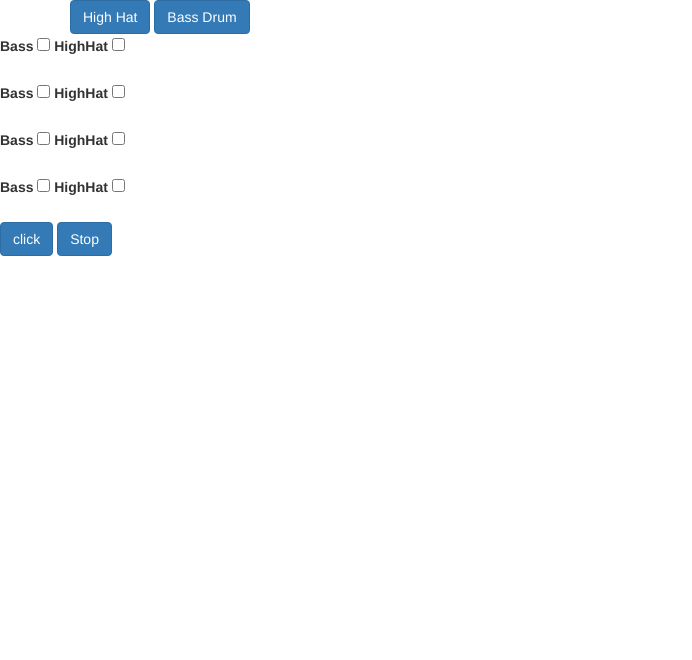
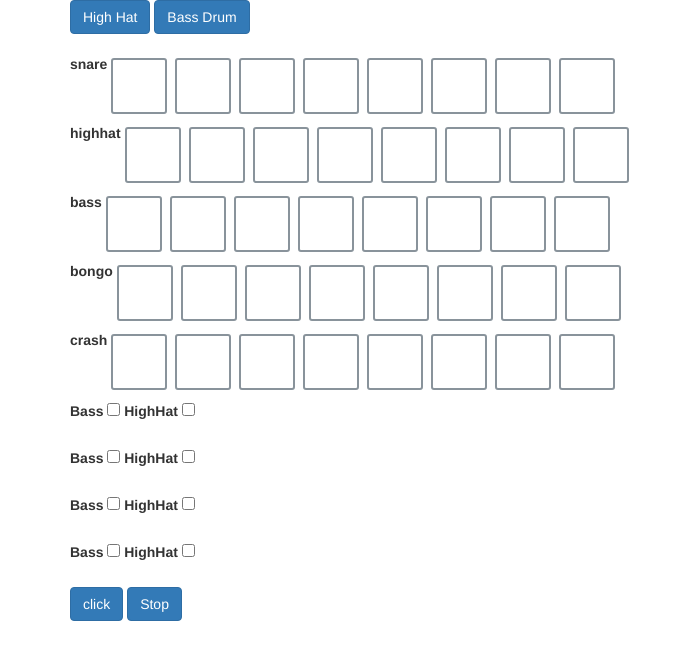
Before and after one commit to BrianHGrant/drum-machine, a plain HTML site: page index.html in a window 1280 px wide. Shown: the whole page, without its empty margins (0-692 px from the left). Drawn offline with Linux system fonts and the light colour scheme.

Commit message:
Add checkboxes and style.

```diff
--- a/css/styles.css
+++ b/css/styles.css
@@ -0,0 +1,43 @@
+.sequencer {
+	display: flex;
+	flex-direction: column;
+	align-items: center;
+	transition: opacity 0.3s ease-in-out;
+}
+
+.row {
+	position: relative;
+	display: flex;
+	width: 100%;
+}
+
+.row:hover {
+	z-index: 100;
+}
+
+.sequencer label span {
+	position: relative;
+	display: block;
+	width: 7vh;
+  height: 7vh;
+  margin: 0.5vh;
+	border: 2px solid #89939B;
+	border-radius: 3px;
+	cursor: pointer;
+}
+
+.sequencer label input[type=checkbox]:checked ~ span {
+	background: blue;
+}
+
+/*.sequencer label.active input[type=checkbox]:checked ~ span {
+	background: blue;
+}*/
+
+.sequencer label input {
+	display: none;
+}
+
+/*.sequencer .active span {
+	border-color: #EB495D;
+}*/
--- a/index.html
+++ b/index.html
@@ -13,15 +13,67 @@
 
       <button type="button" class="btn btn-primary" id="high-hat">High Hat</button>
       <button type="button" class="btn btn-primary" id="bass-drum">Bass Drum</button>
+      <br>
+      <br>
+      <div id="loop-sound">
+        <div id="sequencer" class="sequencer">
+          <div class="row">
+            <label for="">snare</label>
+            <label><input type="checkbox"><span></span></label>
+            <label><input type="checkbox"><span></span></label>
+            <label><input type="checkbox"><span></span></label>
+            <label><input type="checkbox"><span></span></label>
+            <label><input type="checkbox"><span></span></label>
+            <label><input type="checkbox"><span></span></label>
+            <label><input type="checkbox"><span></span></label>
+            <label><input type="checkbox"><span></span></label>
+          </div>
+          <div class="row">
+            <label for="">highhat</label>
+            <label><input type="checkbox"><span></span></label>
+            <label><input type="checkbox"><span></span></label>
+            <label><input type="checkbox"><span></span></label>
+            <label><input type="checkbox"><span></span></label>
+            <label><input type="checkbox"><span></span></label>
+            <label><input type="checkbox"><span></span></label>
+            <label><input type="checkbox"><span></span></label>
+            <label><input type="checkbox"><span></span></label>
+          </div>
+          <div class="row">
+            <label for="">bass</label>
+            <label><input type="checkbox"><span></span></label>
+            <label><input type="checkbox"><span></span></label>
+            <label><input type="checkbox"><span></span></label>
+            <label><input type="checkbox"><span></span></label>
+            <label><input type="checkbox"><span></span></label>
+            <label><input type="checkbox"><span></span></label>
+            <label><input type="checkbox"><span></span></label>
+            <label><input type="checkbox"><span></span></label>
+          </div>
+          <div class="row">
+            <label for="">bongo</label>
+            <label><input type="checkbox"><span></span></label>
+            <label><input type="checkbox"><span></span></label>
+            <label><input type="checkbox"><span></span></label>
+            <label><input type="checkbox"><span></span></label>
+            <label><input type="checkbox"><span></span></label>
+            <label><input type="checkbox"><span></span></label>
+            <label><input type="checkbox"><span></span></label>
+            <label><input type="checkbox"><span></span></label>
+          </div>
+          <div class="row">
+            <label for="">crash</label>
+            <label><input type="checkbox"><span></span></label>
+            <label><input type="checkbox"><span></span></label>
+            <label><input type="checkbox"><span></span></label>
+            <label><input type="checkbox"><span></span></label>
+            <label><input type="checkbox"><span></span></label>
+            <label><input type="checkbox"><span></span></label>
+            <label><input type="checkbox"><span></span></label>
+            <label><input type="checkbox"><span></span></label>
+          </div>
+        </div>
 
-      <!-- <div id="sound-list">
-        <select class="sounds" name="sounds-list">
-          <option>High Hat</option>
-          <option>Snare</option>
-        </select> -->
-
-      </div>
-      <div id="loop-sound">
         <label for="drum-bass">Bass</label>
         <input type="checkbox" class="checbox" name="drum-bass" value="drumBass">
         <label for="high-hat">HighHat</label>
@@ -49,8 +101,6 @@
         <button type="button" id="loop-btn" class= "btn btn-primary" name="name">click</button>
         <button type="button" id="stop-loop-btn" class= "btn btn-primary" name="name">Stop</button>
       </div>
-
-
-    </div>
+      </div>
   </body>
 </html>
```
